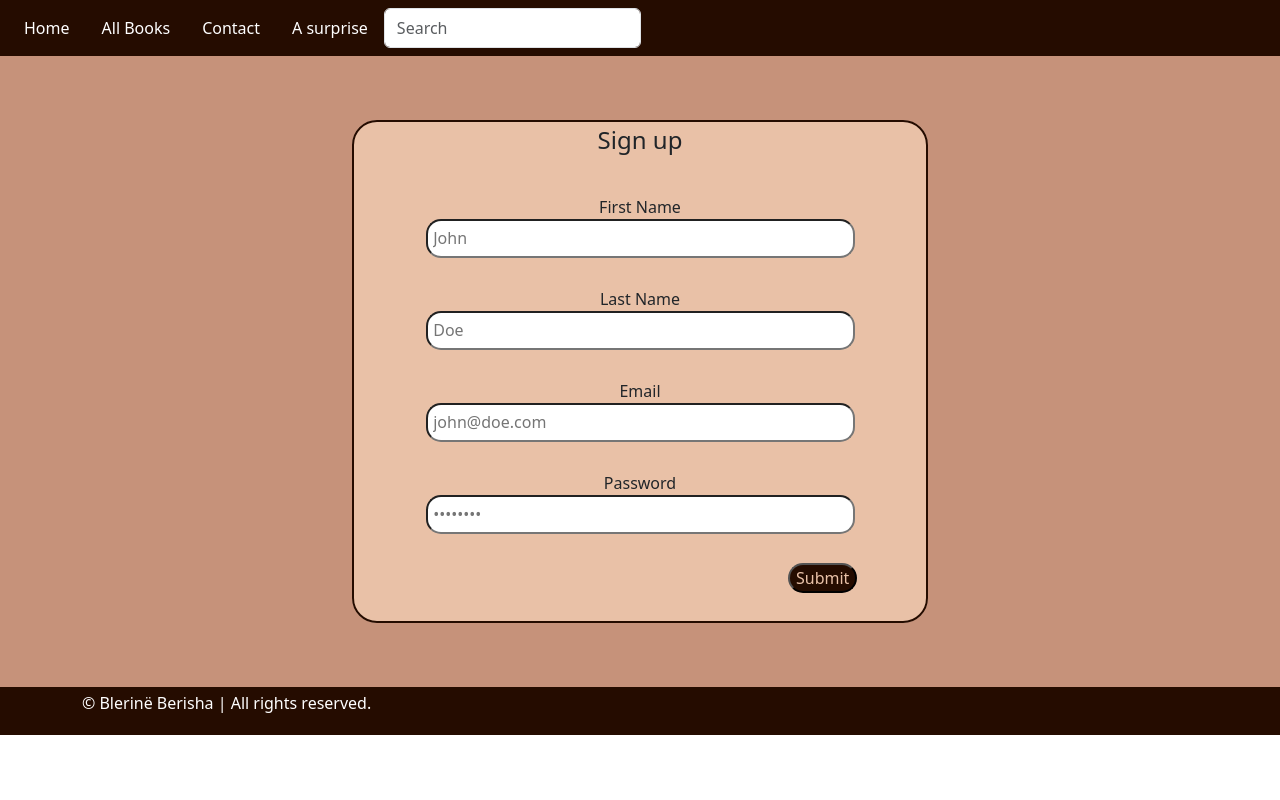
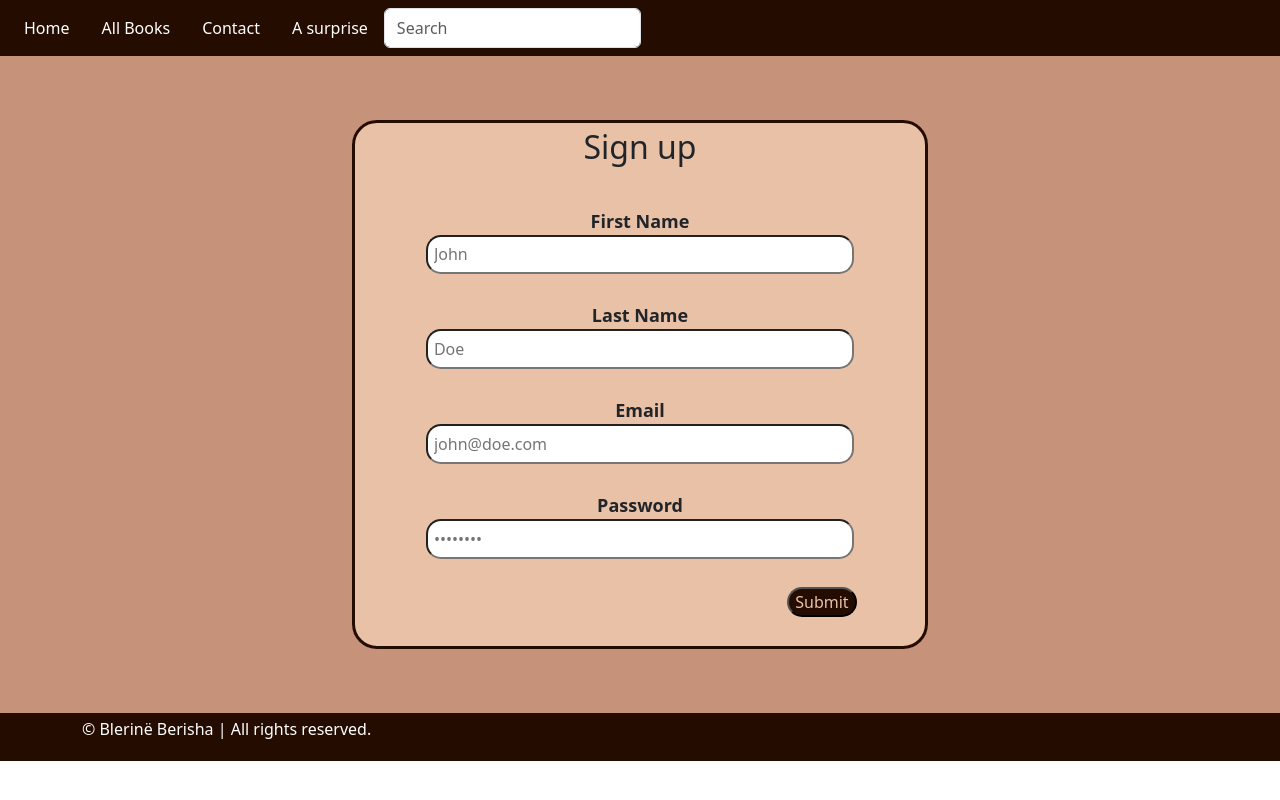
Before and after one commit to blerineberisha/bookshop, a React (Create React App) app in the folder shop/: page /contact in a window 1280 px wide. Built offline with nearby package versions, Linux system fonts and the light colour scheme; a web font is replaced by a local one.

Commit message:
validateOnBlur set to true

```diff
--- a/shop/src/Form.css
+++ b/shop/src/Form.css
@@ -5,11 +5,15 @@
 
 legend {
 	text-align: center;
+	font-size:xx-large;
+	display: block;
+	border: none;
 }
 
 fieldset {
+	display: block;
 	border-radius: 25px;
-	border: solid #250c00 2px;
+	border: solid #250c00 3px;
 	width: 50%;
 	margin-left: auto;
 	margin-right: auto;
@@ -29,6 +33,8 @@ Form {
 
 label {
 	padding-top: 5%;
+	font-size: large;
+	font-weight: 600;
 }
 
 .button-submit {
@@ -46,8 +52,10 @@ label {
 
 .error{
 	background-color:darkred;
+	border-radius: 15px;
 	color: white;
 	width: fit-content;
 	margin-left: auto;
 	margin-right: auto;
+	padding: 0.5%;
 }
--- a/shop/src/Form.tsx
+++ b/shop/src/Form.tsx
@@ -25,7 +25,7 @@ const FormElement = () => {
     password: Yup.string()
       .min(8, "Too short!")
       .max(50, "Too long!")
-      .required("Please enter a password."),
+      .required("Please enter a password.")
   });
 
   return (
@@ -47,7 +47,6 @@ const FormElement = () => {
           }, 500);
         }}
         validationSchema={SignupSchema}
-        validateOnBlur={false}
         validateOnChange={false}
       >
         {({ errors, touched }) => (
@@ -55,7 +54,7 @@ const FormElement = () => {
             <Form>
               <fieldset>
                 <legend>Sign up</legend>
-                <div>
+                <div className="inputLabel">
                   <label htmlFor="firstName">First Name</label>
                 </div>
                 <div>
@@ -69,7 +68,7 @@ const FormElement = () => {
                     <div className="error">{errors.firstName}</div>
                   )}
                 </div>
-                <div>
+                <div className="inputLabel">
                   <label htmlFor="lastName">Last Name</label>
                 </div>
                 <div>
@@ -83,7 +82,7 @@ const FormElement = () => {
                     <div className="error">{errors.lastName}</div>
                   )}
                 </div>
-                <div>
+                <div className="inputLabel">
                   <label htmlFor="email">Email</label>{" "}
                 </div>
                 <div>
@@ -97,7 +96,7 @@ const FormElement = () => {
                     <div className="error">{errors.email}</div>
                   )}
                 </div>
-                <div>
+                <div className="inputLabel">
                   <label htmlFor="password">Password</label>{" "}
                 </div>
                 <div>
```
